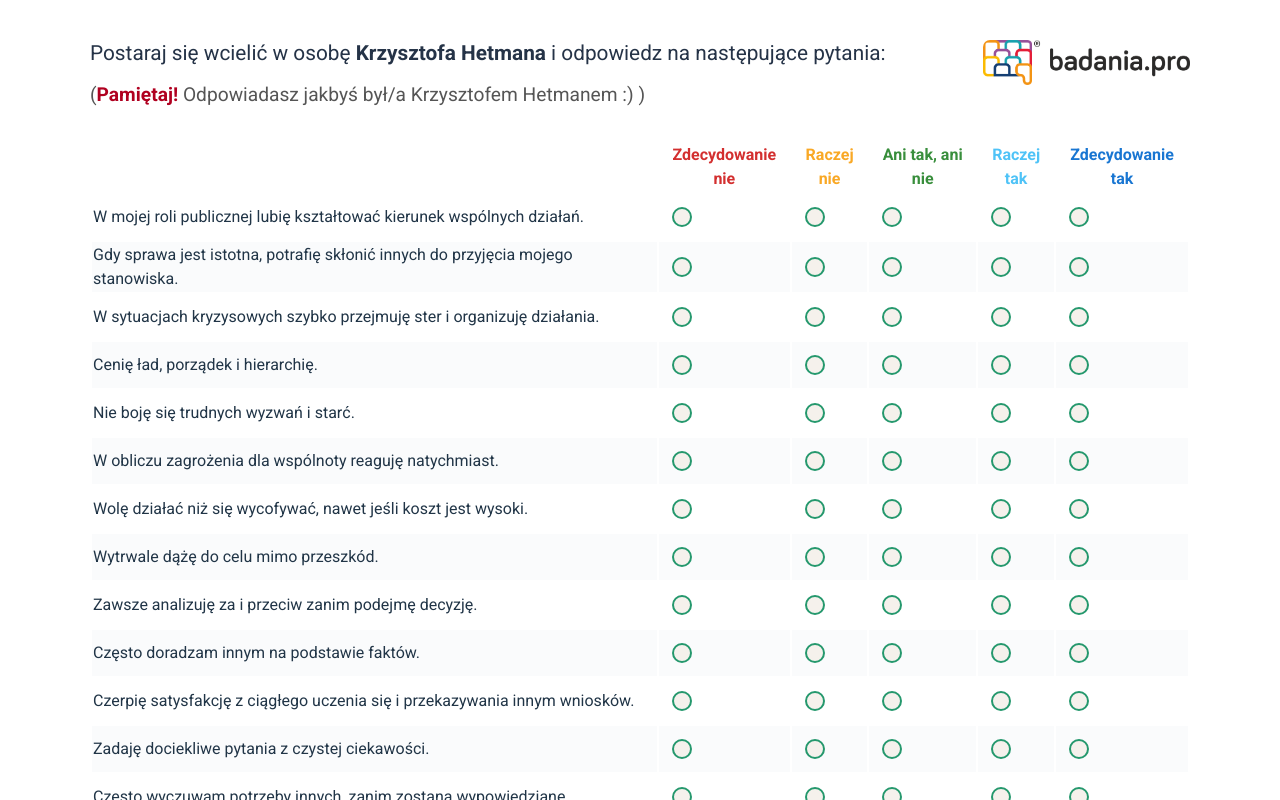
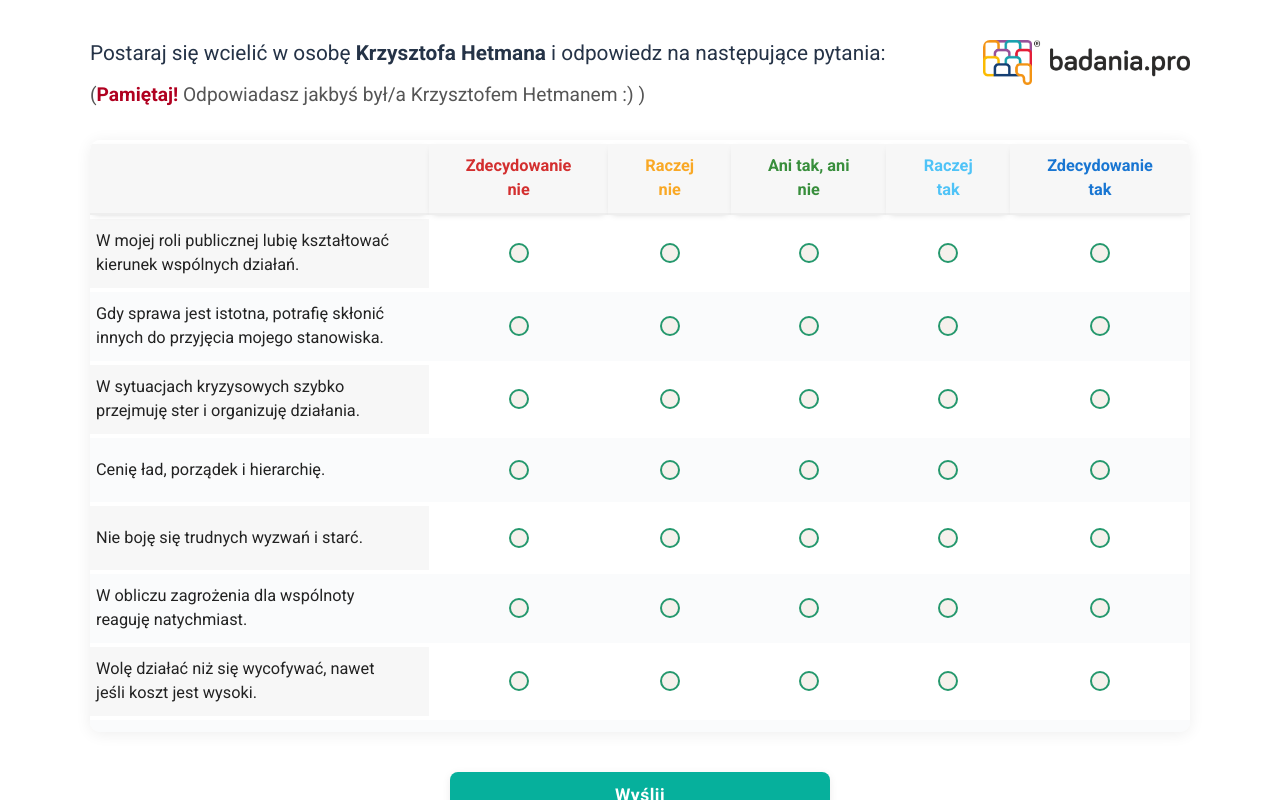
Before and after one commit to stecpiotr/archetypy-ankieta, a React (Vite) app: page / in a window 1280 px wide. Both pictures are taken after a click on the button "Zaczynamy". Shown: the top 800 px of the page. Built offline with nearby package versions, Linux system fonts and the light colour scheme.

Commit message:
wysrodkowania

```diff
--- a/src/LikertTable.css
+++ b/src/LikertTable.css
@@ -14,18 +14,6 @@
   text-align: center;
   box-sizing: border-box;
   font-size: 1.02rem;
-}
-
-.likert-table thead th {
-  position: sticky;
-  top: 0;
-  background: #f7f7f7;
-  z-index: 2;
-  border-bottom: 2px solid #eee;
-  font-weight: 700;
-  transition: background 0.15s;
-  white-space: normal;
-  word-break: break-word;
 }
 
 .likert-table th:first-child,
@@ -48,13 +36,23 @@
   background: #fff;
   height: 52px;
   min-width: 56px;
+  vertical-align: middle;
 }
 
-/* Styl dla specjalnych zielonych radiobuttonów */
+.option-label {
+  display: flex;
+  justify-content: center;
+  align-items: center;
+  height: 100%;
+  min-height: 44px;
+  width: 100%;
+}
+
+/* --- RADIOS --- */
 .option-label input[type="radio"] {
   appearance: none;
   -webkit-appearance: none;
-  border: 2px solid #25986d;       /* zielona obwódka */
+  border: 2px solid #25986d;
   background: #f5f1ec;
   border-radius: 50%;
   width: 28px;
@@ -70,7 +68,7 @@
 }
 
 .option-label input[type="radio"]:checked {
-  border: 2.8px solid #25986d;     /* zielona obwódka aktywna */
+  border: 2.8px solid #25986d;
   background: #f5f1ec;
 }
 
@@ -79,7 +77,7 @@
   display: block;
   width: 12px;
   height: 12px;
-  background: #25986d;             /* zielona kropka */
+  background: #25986d;
   border-radius: 50%;
   position: absolute;
   left: 50%;
@@ -89,7 +87,7 @@
 
 .option-label input[type="radio"]:hover,
 .option-label input[type="radio"]:focus {
-  border: 2.8px solid #34c88a;     /* jaśniejszy zielony przy hover */
+  border: 2.8px solid #34c88a;
   background: #e3fbf1;
   outline: none;
 }
@@ -100,7 +98,21 @@
   border-radius: 50%;
 }
 
-/* Podświetlenie nagłówka/wiersza */
+/* Sticky header */
+.likert-table thead th {
+  position: sticky;
+  top: 0;
+  background: #f7f7f7;
+  z-index: 2;
+  border-bottom: 2px solid #eee;
+  font-weight: 700;
+  transition: background 0.15s;
+  white-space: normal;
+  word-break: break-word;
+  box-shadow: 0 2px 7px -4px #bbb;
+}
+
+/* Hover & focus states */
 .likert-table .scale-header.hovered,
 .likert-row.hovered .question-cell {
   background: #e1f1ed !important;
@@ -111,6 +123,7 @@
   background: #fafbfc;
 }
 
+/* Responsive tweaks for mobile */
 @media (max-width: 950px) {
   .likert-table {
     min-width: 600px;
@@ -118,37 +131,38 @@
   }
 }
 
-/* --- DODAJ TO NA KOŃCU --- */
+/* Zmniejsz nagłówki na mobile */
+@media (max-width: 600px) {
+  .likert-table th,
+  .likert-table thead th {
+    font-size: 0.9em !important;
+    padding: 0.35em 0.5em !important;
+  }
+}
+
+/* Missing/hovered stylings (opcjonalnie dla Twoich logik) */
 .missing-row td,
 .missing-row .question-cell {
   background: #ffeded !important;
   transition: background 0.2s;
 }
+
 .option-cell.missing-cell {
   background: #ffeded !important;
 }
+
 .likert-row.hovered-row td,
 .likert-row td.hovered-col,
 .option-cell.hovered-col {
   background: #e3f3ff !important;
   transition: background 0.2s;
 }
-/* --- Krzyżowe (nagłówek/wiersz/kolumna) podświetlenie na zielono --- */
+
+/* Zielony akcent podświetlenia krzyżowego */
 .likert-table .scale-header.hovered,
 .likert-row.hovered-row td,
 .likert-row td.hovered-col,
 .option-cell.hovered-col {
-  background: #c8f7d6 !important;   /* jasny, świeży zielony */
+  background: #c8f7d6 !important;
   transition: background 0.2s;
-  /* #d6fbe7 to bardzo jasna zieleń, możesz ustawić np. #b6f3cf dla mocniejszego efektu albo #40b480 */
 }
-
-/* Jeśli chcesz CIEMNIEJSZY zieleń (np. na testy):
-.likert-table .scale-header.hovered,
-.likert-row.hovered-row td,
-.likert-row td.hovered-col,
-.option-cell.hovered-col {
-  background: #40b480 !important;
-}
-*/
-/* --- KONIEC DODATKU --- */
--- a/src/Questionnaire.tsx
+++ b/src/Questionnaire.tsx
@@ -33,6 +33,7 @@ useEffect(() => {
     window.addEventListener("resize", handleResize);
     return () => window.removeEventListener("resize", handleResize);
   }, []);
+
   const [responses, setResponses] = useState<number[]>(Array(questions.length).fill(0));
   const [submitted, setSubmitted] = useState(false);
   const [hovered, setHovered] = useState<{ row: number; col: number } | null>(null);
@@ -47,18 +48,22 @@ useEffect(() => {
 
   const handleSubmit = async (e: React.FormEvent) => {
     e.preventDefault();
+
     if (responses.some((v) => v === 0)) {
       setError(true);
       return;
     }
+
     // --- WYSYŁKA DO SUPABASE ---
     const { data, error } = await supabase
       .from('ap48_responses')        // <-- nazwa tabeli w Twojej bazie!
       .insert([{ answers: responses }]); // <-- answers = kolumna jsonb
+
     if (error) {
       alert("Błąd zapisu do bazy: " + JSON.stringify(error, null, 2));
       return;
     }
+
     setSubmitted(true);
   };
 
@@ -130,7 +135,6 @@ if (isMobile && orientation === "portrait") {
           paddingTop: error ? ALERT_HEIGHT + 36 : 0
         }}
       >
-        {/* Pasek instrukcji z logo */}
         <div
           style={{
             display: "flex",
@@ -183,7 +187,8 @@ if (isMobile && orientation === "portrait") {
             }}
           />
         </div>
-        <table className="matrix-table">
+        <div style={{ maxHeight: "74vh", overflowY: "auto", borderRadius: 10, boxShadow: "0 2px 16px #eee" }}>
+          <table className="likert-table">
             <thead>
               <tr>
                 <th></th>
@@ -220,6 +225,7 @@ if (isMobile && orientation === "portrait") {
               ))}
             </tbody>
           </table>
+        </div>
         <div style={{ maxWidth: 380, margin: "32px auto 0 auto" }}>
           <button
             type="submit"
```
Lines whose indentation alone changed are shown as unchanged.
